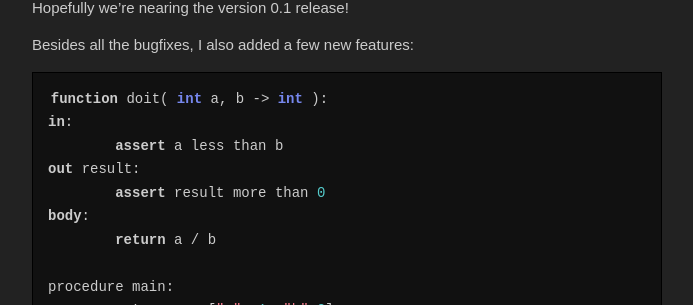
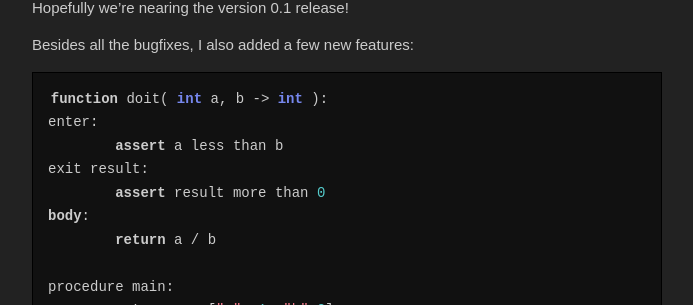
Before and after one commit to pplantinga/pfuzz-blog, a Jekyll site: the page built from _posts/2014-03-13-0.1-beta2.markdown, in a window 1280 px wide. Shown: the part 253-558 px from the top of the page, without its empty margins (293-986 px from the left). Built offline with Jekyll 4.4.1, drawn with Linux system fonts in a browser that asks for light colours; some web fonts are replaced; Markdown is read by kramdown in place of the engine named in the settings.

Commit message:
update syntax of contracts

```diff
--- a/_posts/2014-03-13-0.1-beta2.markdown
+++ b/_posts/2014-03-13-0.1-beta2.markdown
@@ -16,9 +16,9 @@ Besides all the bugfixes, I also added a few new features:
 {% highlight D %}
 
 function doit( int a, b -> int ):
-in:
+enter:
 	assert a less than b
-out result:
+exit result:
 	assert result more than 0
 body:
 	return a / b
```
